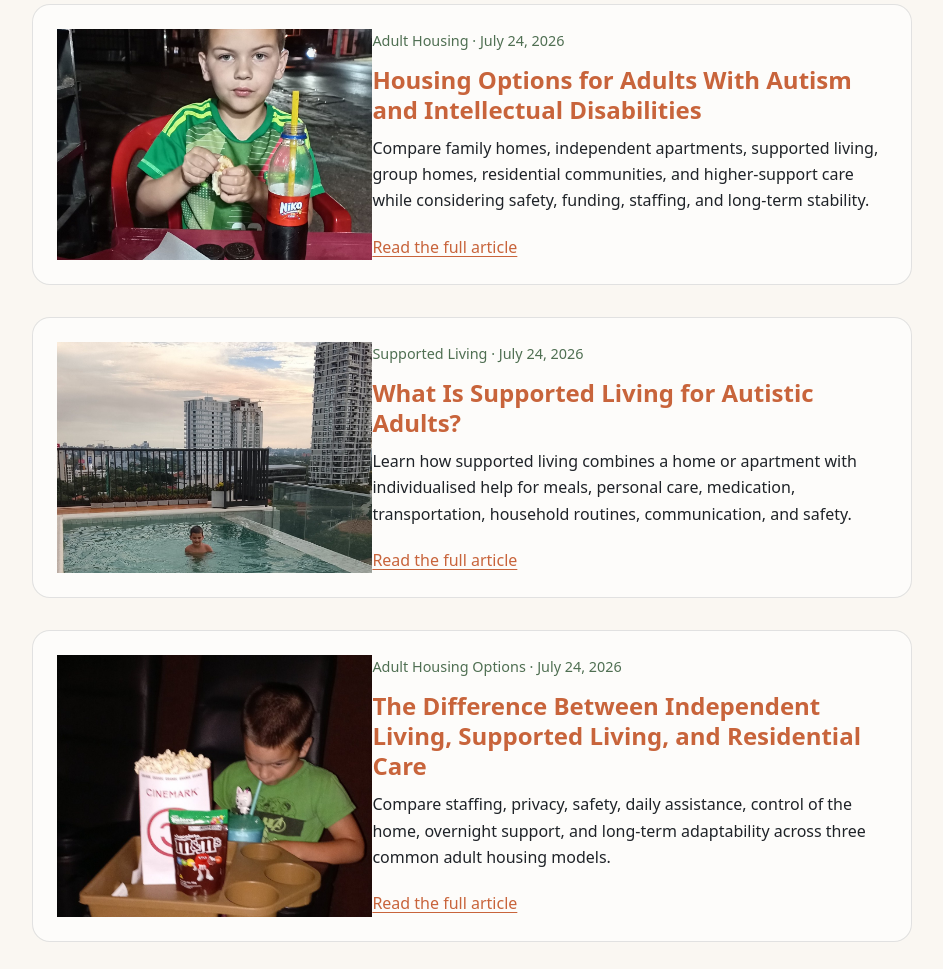
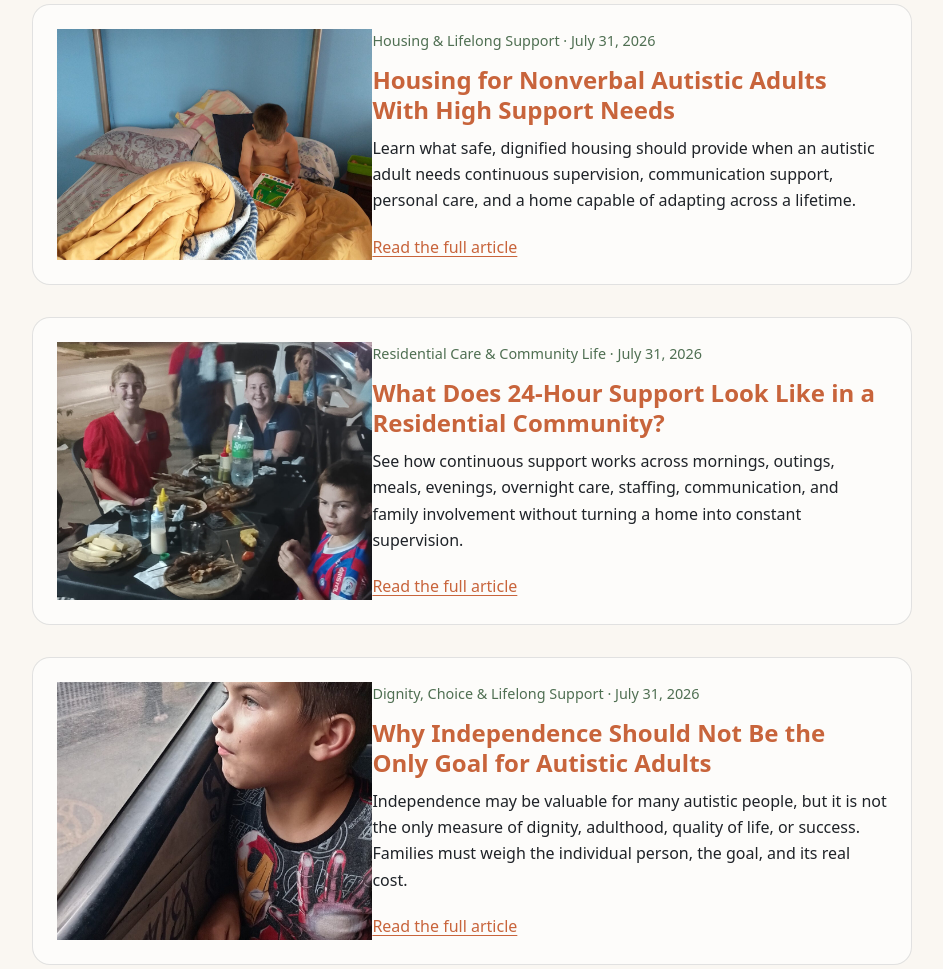
Before and after one commit to AmieMcodes/casadesam, a plain HTML site: page blog.html in a window 1280 px wide. Shown: the part 366-1335 px from the top of the page, without its empty margins (168-1111 px from the left). Drawn offline with Linux system fonts and the light colour scheme.

Commit message:
Add July 31 posts to blog index and sitemap

```diff
--- a/blog.html
+++ b/blog.html
@@ -75,6 +75,111 @@
     </header>
 
     <section class="blog-list" aria-label="Casa de SAM articles">
+      <article class="blog-card reveal">
+        <a
+          href="blog/housing-for-nonverbal-autistic-adults-with-high-support-needs.html"
+          aria-label="Read Housing for Nonverbal Autistic Adults With High Support Needs"
+        >
+          <img
+            src="assets/blog/july-31-2026/housing-for-nonverbal-autistic-adults-with-high-support-needs/hero.jpg"
+            alt="Sam sitting in bed with a picture book in a familiar temporary home in Quito."
+          >
+        </a>
+
+        <div class="blog-card-content">
+          <p class="blog-meta">Housing &amp; Lifelong Support · July 31, 2026</p>
+
+          <h2>
+            <a href="blog/housing-for-nonverbal-autistic-adults-with-high-support-needs.html">
+              Housing for Nonverbal Autistic Adults With High Support Needs
+            </a>
+          </h2>
+
+          <p>
+            Learn what safe, dignified housing should provide when an autistic
+            adult needs continuous supervision, communication support, personal
+            care, and a home capable of adapting across a lifetime.
+          </p>
+
+          <a
+            class="blog-card-link"
+            href="blog/housing-for-nonverbal-autistic-adults-with-high-support-needs.html"
+          >
+            Read the full article
+          </a>
+        </div>
+      </article>
+
+      <article class="blog-card reveal">
+        <a
+          href="blog/what-does-24-hour-support-look-like.html"
+          aria-label="Read What Does 24-Hour Support Look Like in a Residential Community?"
+        >
+          <img
+            src="assets/blog/july-31-2026/what-does-24-hour-support-look-like/hero.jpg"
+            alt="Sam sharing an evening meal with friends and missionaries."
+          >
+        </a>
+
+        <div class="blog-card-content">
+          <p class="blog-meta">Residential Care &amp; Community Life · July 31, 2026</p>
+
+          <h2>
+            <a href="blog/what-does-24-hour-support-look-like.html">
+              What Does 24-Hour Support Look Like in a Residential Community?
+            </a>
+          </h2>
+
+          <p>
+            See how continuous support works across mornings, outings, meals,
+            evenings, overnight care, staffing, communication, and family
+            involvement without turning a home into constant supervision.
+          </p>
+
+          <a
+            class="blog-card-link"
+            href="blog/what-does-24-hour-support-look-like.html"
+          >
+            Read the full article
+          </a>
+        </div>
+      </article>
+
+      <article class="blog-card reveal">
+        <a
+          href="blog/why-independence-should-not-be-the-only-goal.html"
+          aria-label="Read Why Independence Should Not Be the Only Goal for Autistic Adults"
+        >
+          <img
+            src="assets/blog/july-31-2026/why-independence-should-not-be-the-only-goal/hero.jpg"
+            alt="Sam sitting comfortably beside the window of a public colectivo."
+          >
+        </a>
+
+        <div class="blog-card-content">
+          <p class="blog-meta">Dignity, Choice &amp; Lifelong Support · July 31, 2026</p>
+
+          <h2>
+            <a href="blog/why-independence-should-not-be-the-only-goal.html">
+              Why Independence Should Not Be the Only Goal for Autistic Adults
+            </a>
+          </h2>
+
+          <p>
+            Independence may be valuable for many autistic people, but it is not
+            the only measure of dignity, adulthood, quality of life, or success.
+            Families must weigh the individual person, the goal, and its real cost.
+          </p>
+
+          <a
+            class="blog-card-link"
+            href="blog/why-independence-should-not-be-the-only-goal.html"
+          >
+            Read the full article
+          </a>
+        </div>
+      </article>
+
       <article class="blog-card reveal">
         <a
           href="blog/housing-options-for-adults-with-autism-and-intellectual-disabilities.html"
```
Also changed, not shown: sitemap.xml (+18 -0 lines).
